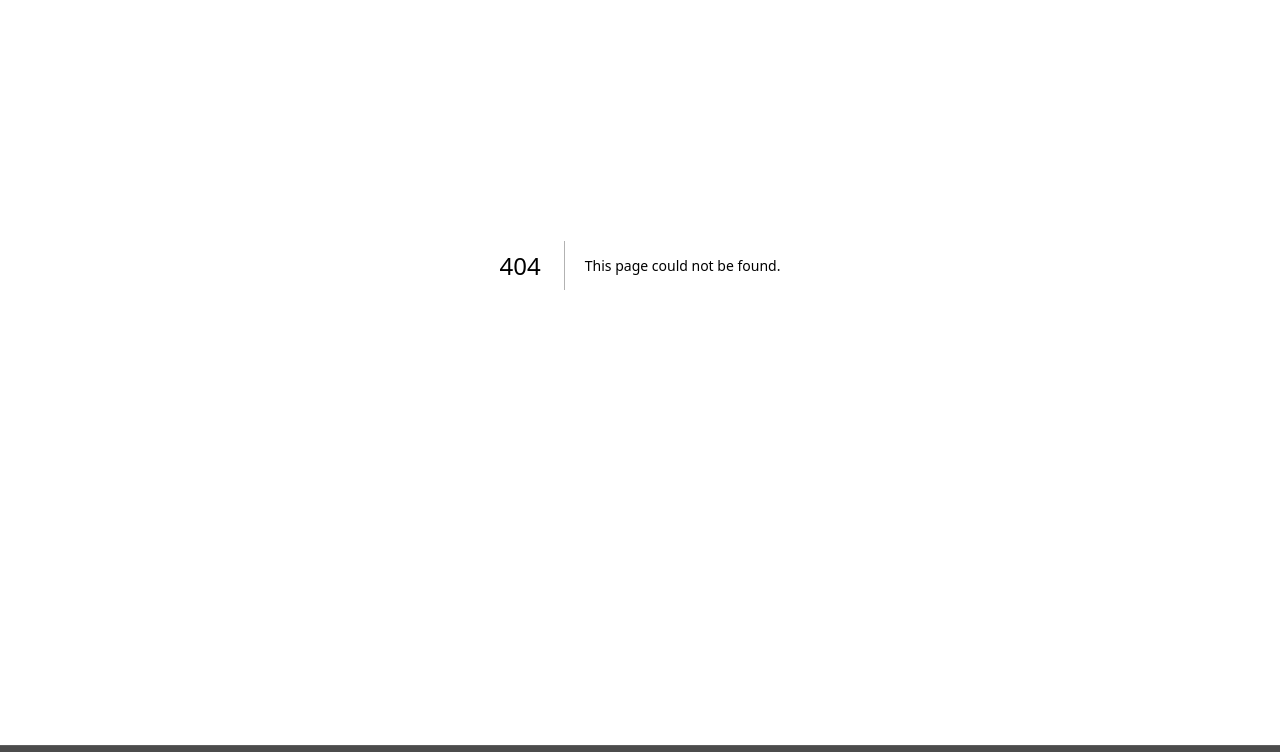
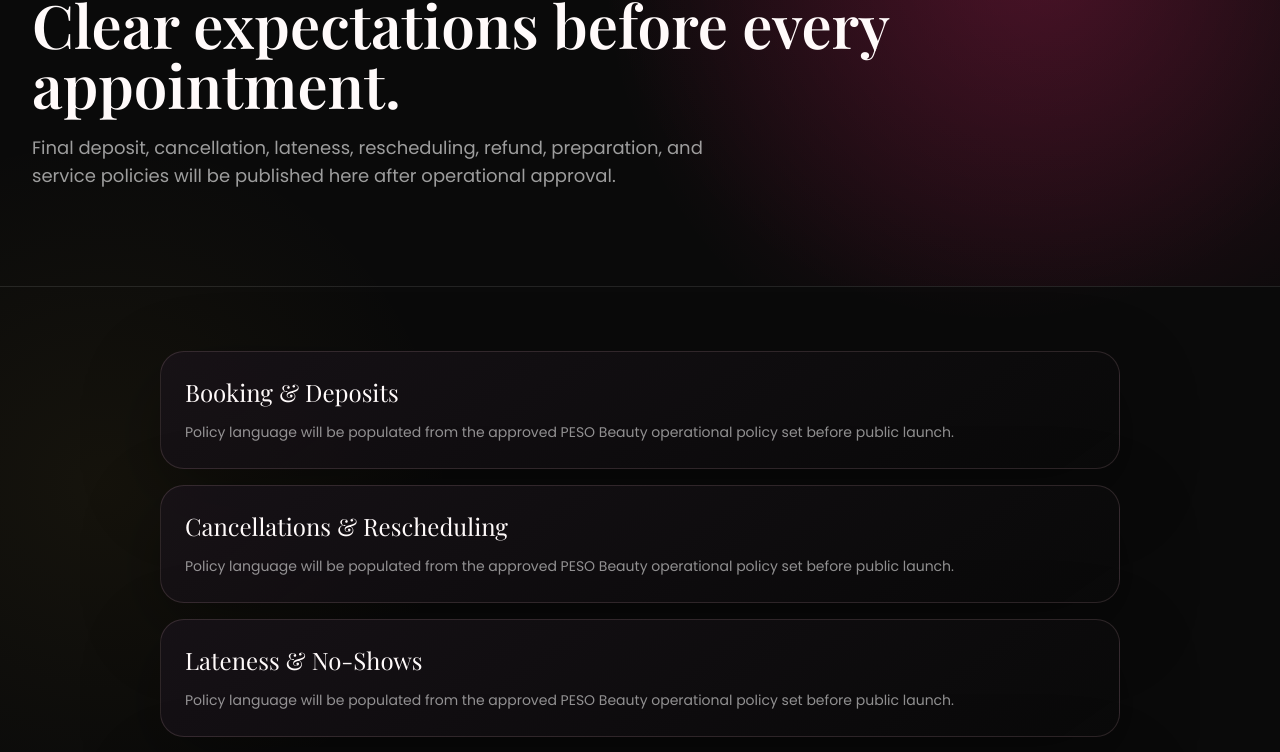
Before and after one commit to Hassan-Industries/peso-beauty-web, a Next.js app: page /policies in a window 1280 px wide. Before the commit this address had no page. Shown: the part 208-960 px from the top of the page. Built offline with nearby package versions, Linux system fonts and the light colour scheme; a web font is replaced by a local one.

Commit message:
feat: add policies route foundation

```diff
--- /dev/null
+++ b/app/policies/page.tsx
@@ -0,0 +1,19 @@
+import { PageHero } from "@/components/ui/page-hero";
+
+export default function PoliciesPage() {
+  return (
+    <>
+      <PageHero eyebrow="Policies" title="Clear expectations before every appointment." description="Final deposit, cancellation, lateness, rescheduling, refund, preparation, and service policies will be published here after operational approval." />
+      <section className="mx-auto max-w-5xl px-5 py-16 lg:px-8">
+        <div className="grid gap-4">
+          {["Booking & Deposits", "Cancellations & Rescheduling", "Lateness & No-Shows", "Service Preparation", "Refunds & Credits"].map((title) => (
+            <article key={title} className="peso-panel rounded-3xl p-6">
+              <h2 className="font-[family-name:var(--font-display)] text-2xl">{title}</h2>
+              <p className="mt-3 text-sm leading-6 text-white/55">Policy language will be populated from the approved PESO Beauty operational policy set before public launch.</p>
+            </article>
+          ))}
+        </div>
+      </section>
+    </>
+  );
+}
```
